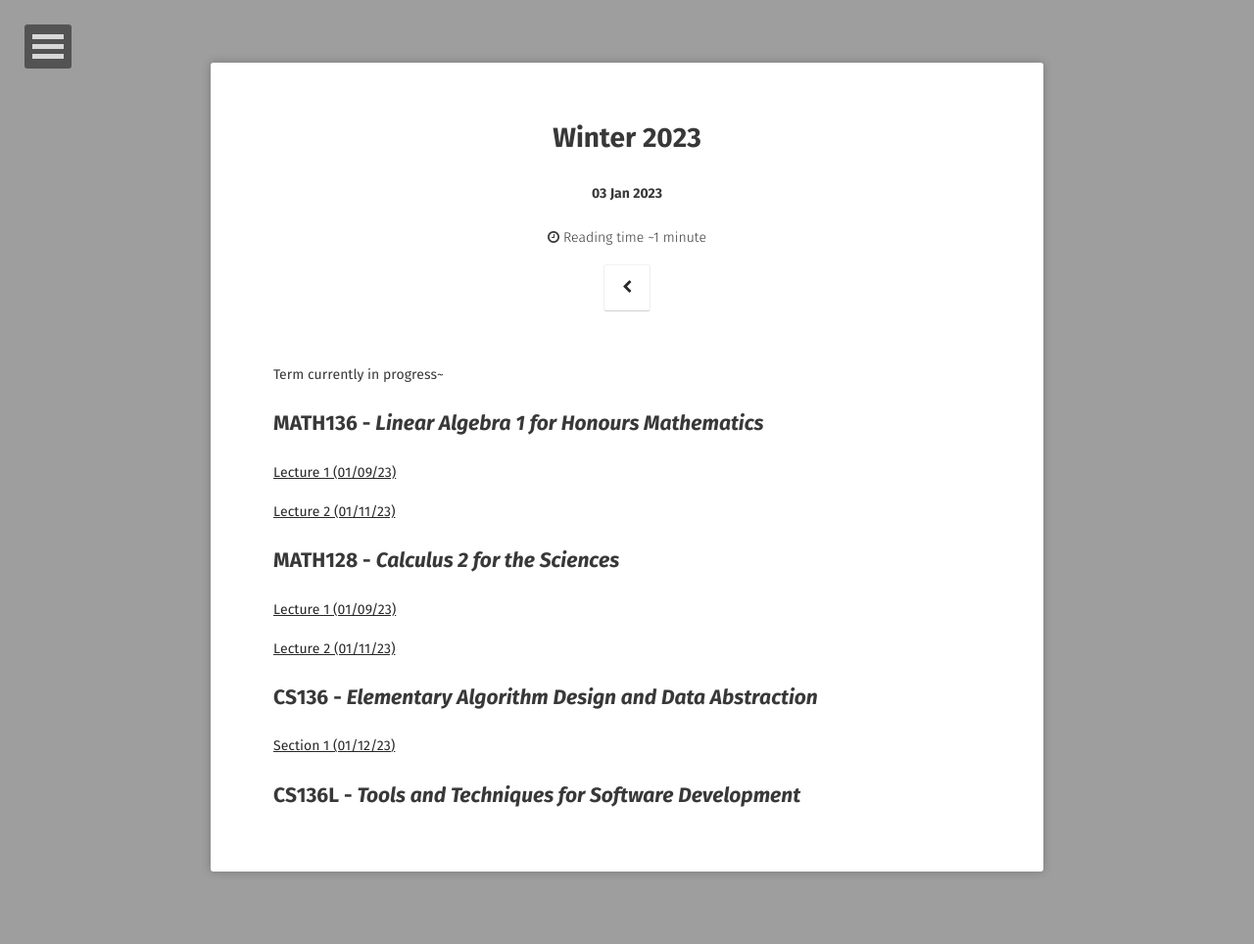
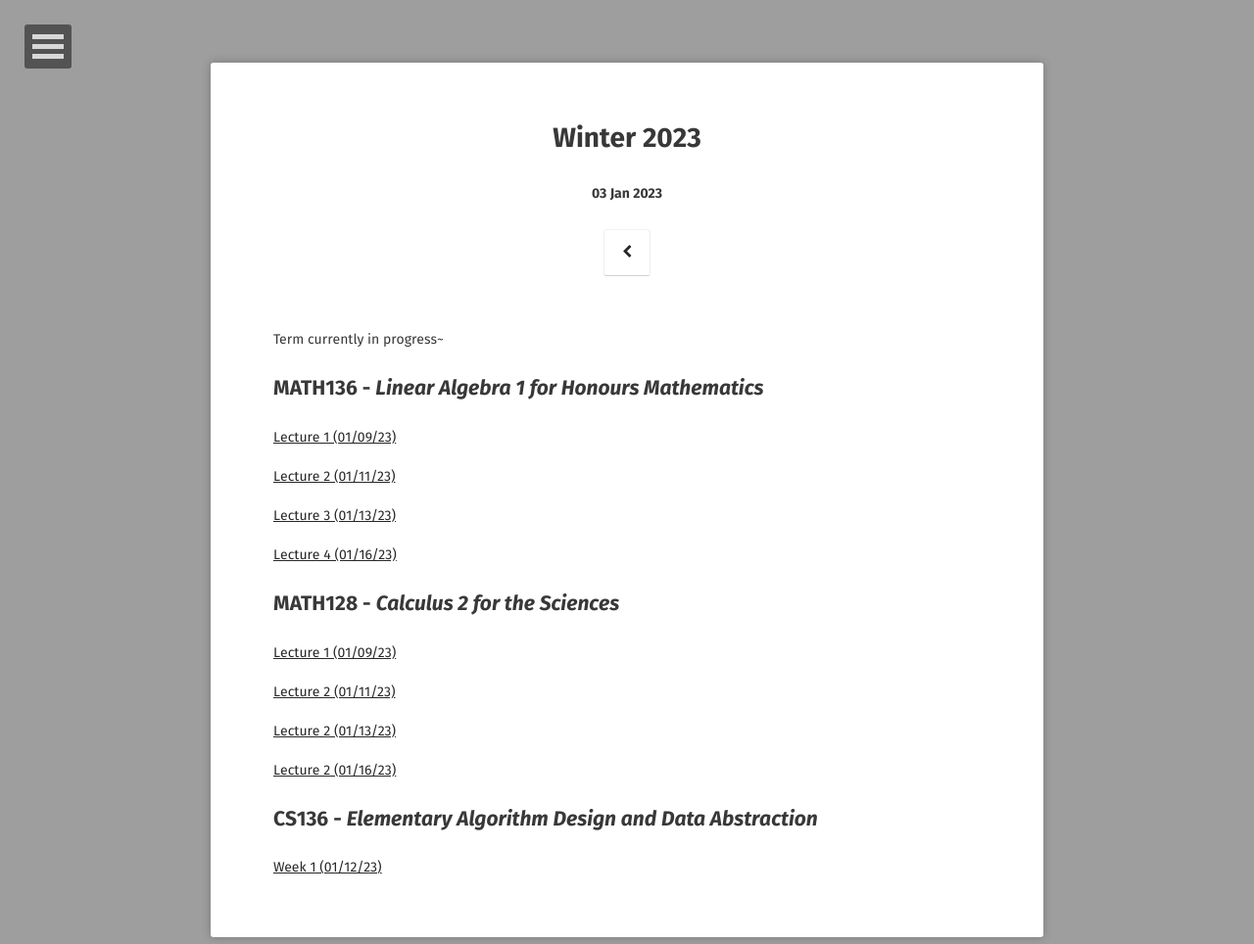
Before and after one commit to alina-cai/alina-cai.github.io, a Jekyll site: the page built from _posts/2022-04-29-winter-2023.md, in a window 1280 px wide. Shown: the whole page at 98% size. Built offline with Jekyll 4.4.1, drawn with Linux system fonts in a browser that asks for light colours; some web fonts are replaced.

Commit message:
Updated notes, reading time, external links

```diff
--- a/_config.yml
+++ b/_config.yml
@@ -9,8 +9,8 @@ description:        >
                     - sneakers <br>
                     - violin <br>
                     - video games
-readingtime:       true
-words_per_minute:   100
+readingtime:       false
+words_per_minute:   200
 pfp:                'assets/img/pfp.jpg'
 logo:               'assets/img/wloo.png'
 background:         'assets/img/cruise.jpg'
--- a/_layouts/post.html
+++ b/_layouts/post.html
@@ -19,7 +19,7 @@ layout: compress
                     <h1>{{ page.title }}</h1>
                     <h4>{{ page.date | date_to_string }}</h4>
                     {% if site.readingtime %}
-                    <p class="reading-time">
+                    <p class="readingtime">
                       <i class="fa fa-clock-o"></i>
                       {% include read-time.html %}
                     </p><!-- /.entry-reading-time -->
--- a/_posts/2022-04-29-winter-2023.md
+++ b/_posts/2022-04-29-winter-2023.md
@@ -3,7 +3,7 @@ layout: post
 title:  "Winter 2023"
 date:   2023-01-03
 readingtime: false
-excerpt: "MATH136 | CS136 | CS136L | MATH128"
+excerpt: "MATH136 | CS136 | MATH128"
 comments: false
 ---
 
@@ -15,14 +15,20 @@ Term currently in progress~
 
 [Lecture 2 (01/11/23)](/assets/math136/01.11.23.pdf)
 
+[Lecture 3 (01/13/23)](/assets/math136/01.13.23.pdf)
+
+[Lecture 4 (01/16/23)](/assets/math136/01.16.23.pdf)
+
 ## MATH128 - *Calculus 2 for the Sciences*
 
 [Lecture 1 (01/09/23)](/assets/math128/01.09.23.pdf)
 
 [Lecture 2 (01/11/23)](/assets/math128/01.11.23.pdf)
 
+[Lecture 2 (01/13/23)](/assets/math128/01.13.23.pdf)
+
+[Lecture 2 (01/16/23)](/assets/math128/01.16.23.pdf)
+
 ## CS136 - *Elementary Algorithm Design and Data Abstraction*
 
-[Section 1 (01/12/23)](/cs136-one)
-
-## CS136L - *Tools and Techniques for Software Development*
+[Week 1 (01/12/23)](\one)
```
Also changed, not shown: _posts/2022-12-20-matrix-calculator.md (added, +8 -0 lines), _posts/2022-12-23-subway-order.md (added, +8 -0 lines), _posts/2022-12-24-calculator.md (added, +8 -0 lines), _posts/2022-12-25-tetris.md (added, +8 -0 lines), _posts/2023-01-02-progress.md (deleted, +0 -11 lines), _posts/2023-01-02-website.md (added, +8 -0 lines), _posts/2023-01-03-pickup-sticks.md (added, +8 -0 lines), _posts/2023-01-04-web-scrape.md (added, +8 -0 lines), _posts/2023-01-12-one.md (renamed from _posts/2023-01-12-cs136-one.md, +2 -1 lines), Gemfile.lock, 2 other files.
